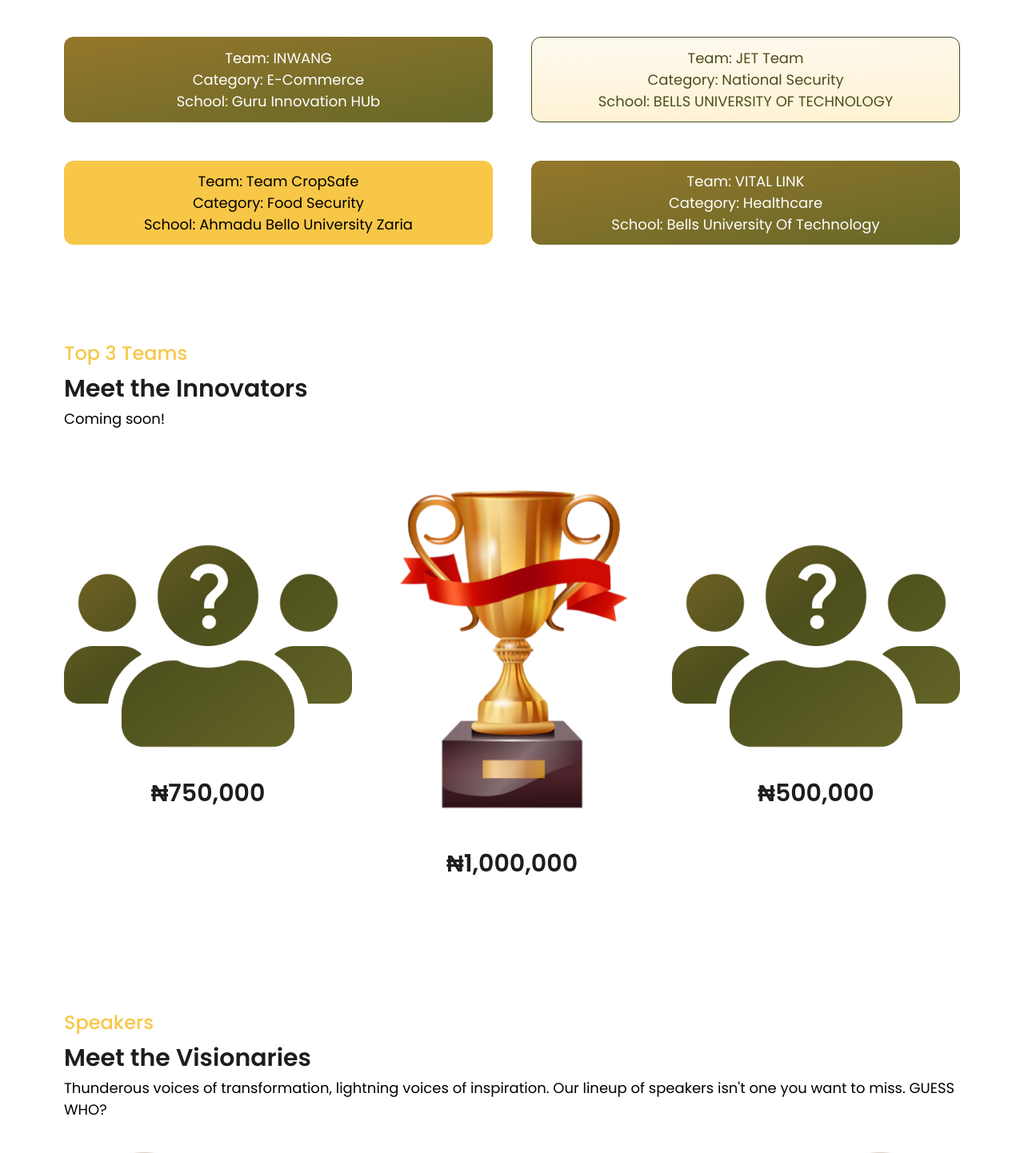
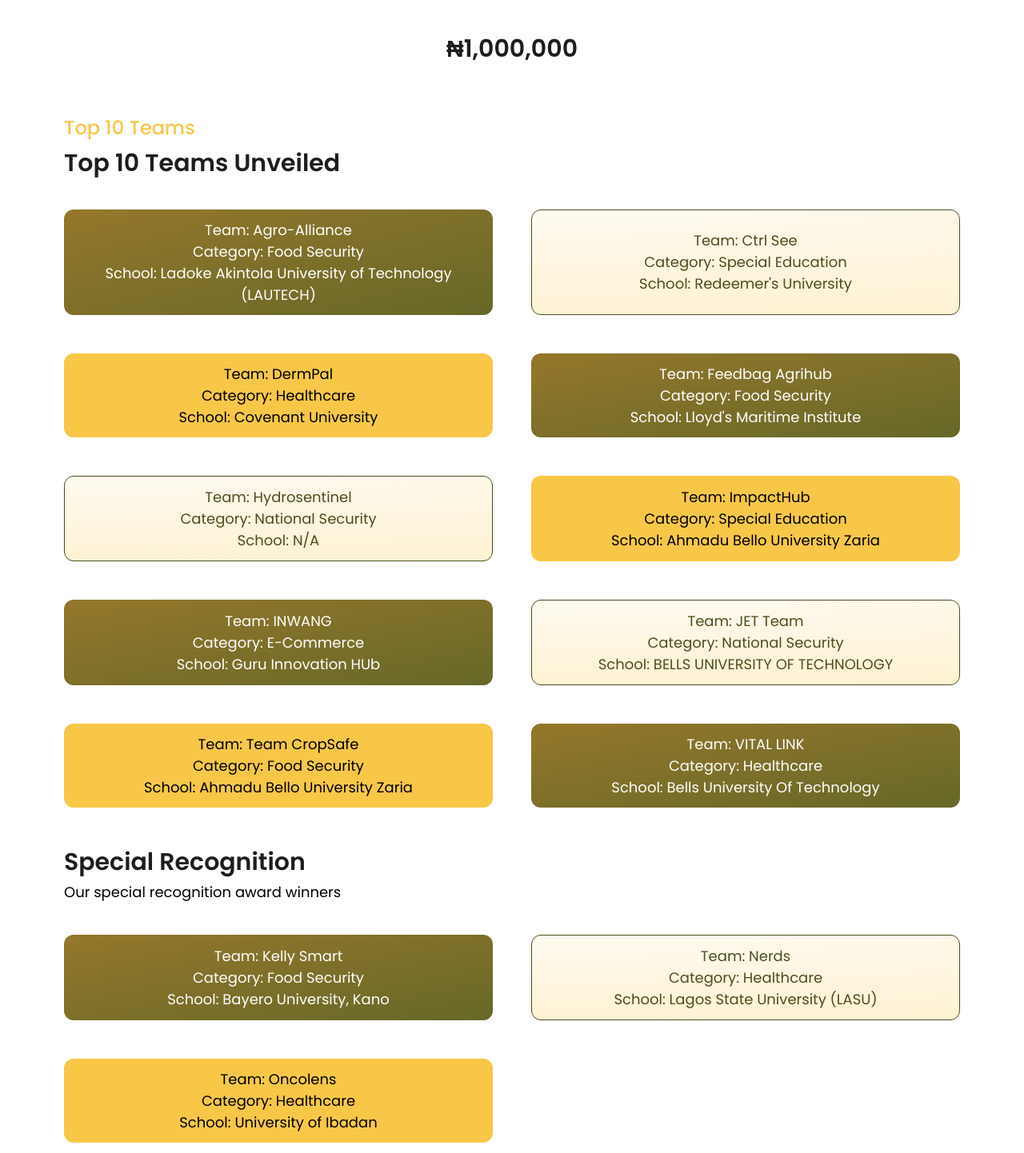
Before and after one commit to Moshood-Kausar/rain-summit, a Next.js app: page / in a window 1280 px wide. Shown: the part 2115-3557 px from the top of the page at 80% size. Built offline with nearby package versions, Linux system fonts and the light colour scheme.

Commit message:
update: rearranged the cups and finalist and added special recogntion awards

```diff
--- a/app/components/Finalist.jsx
+++ b/app/components/Finalist.jsx
@@ -35,9 +35,46 @@
     { name: 'VITAL LINK', school: 'Bells University Of Technology', category: 'Healthcare' }
   ];
 
+  const specialRecognition = [
+  { name: 'Kelly Smart', category: 'Food Security', school: 'Bayero University, Kano', specialRecognition: null },
+  { name: 'Nerds', category: 'Healthcare', school: 'Lagos State University (LASU)', specialRecognition: null },
+  { name: 'Oncolens', category: 'Healthcare', school: 'University of Ibadan', specialRecognition: null }
+];
+
   return (
-    <main className="flex flex-col gap-10 py-5 md:py-20" id="top-ten">
-      <div className="">
+    <main className="flex flex-col gap-10 py-5 md:py-20" id="top-three">
+      <div>
+        <h3 className="text-primary text-xs md:text-2xl font-medium">
+          Top 3 Teams
+        </h3>
+
+        <div>
+          <h4 className="text-dark mt-2.5 text-lg md:text-3xl font-semibold">
+            Meet the Innovators
+          </h4>
+          <p className="text-sm md:text-lg mt-1.5">{`Which 3 teams will rise to the top and claim the cash prize?`}</p>
+        </div>
+      </div>
+
+      <div className="grid grid-cols-3 place-items-center gap-5">
+        {teamList.map((speaker) => (
+          <div key={speaker.id} className="flex flex-col items-center gap-2">
+            <Image
+              src={speaker.profile}
+              alt="Speaker-profile"
+              width={200}
+              height={200}
+              className="flex w-auto"
+            />
+
+            <p className="text-dark mt-2.5 text-lg md:text-3xl font-semibold">
+              {speaker.price}
+            </p>
+          </div>
+        ))}
+      </div>
+
+      <div className="pt-5" id="top-ten">
         <h3 className="text-primary text-xs md:text-2xl font-medium">
           Top 10 Teams
         </h3>
@@ -46,7 +83,6 @@
           <h4 className="text-dark mt-2.5 text-lg md:text-3xl font-semibold">
             Top 10 Teams Unveiled
           </h4>
-          <p className="text-sm md:text-lg mt-1.5">{`Which 3 teams will rise to the top and claim the cash prize?`}</p>
         </div>
       </div>
 
@@ -68,37 +104,33 @@
             </div>
           ))}
         </div>
-      <div className="pt-5 md:pt-20">
-        <h3 className="text-primary text-xs md:text-2xl font-medium">
-          Top 3 Teams
-        </h3>
+        <div>
+          <div>
+            <h4 className="text-dark mt-2.5 text-lg md:text-3xl font-semibold">
+              Special Recognition
+            </h4>
+            <p className="text-sm md:text-lg mt-1.5">{`Our special recognition award winners`}</p>
+          </div>
+          <div className="grid grid-cols-1 md:grid-cols-2 gap-4 md:gap-12 mt-10">
+          {specialRecognition.map((item, index) => (
+            <div
+              key={index}
+              className={`px-6 py-3 rounded-xl w-full min-h-14 md:min-h-[70px] flex flex-col justify-center items-center text-center ${
+                index % 3 === 0
+                ? "text-white bg-gradient-to-br from-[#95772B] to-[#666828]"
+                : index % 3 === 1 ?
+                "text-[#4C4E1C] border border-[#4C4E1C] bg-hero"
+                  : "bg-[#F8C748]"
+              }`}
+            >
+              <p className="text-sm md:text-lg">Team: {item.name}</p>
+              <p className="text-sm md:text-lg">Category: {item.category}</p>
+              <p className="text-sm md:text-lg">School: {item.school}</p>
+            </div>
+          ))}
+        </div>
+        </div>
 
-        <div>
-          <h4 className="text-dark mt-2.5 text-lg md:text-3xl font-semibold">
-            Meet the Innovators
-          </h4>
-          <p className="text-sm md:text-lg mt-1.5">{`Coming soon!`}</p>
-        </div>
-      </div>
-
-
-      <div className="grid grid-cols-3 place-items-center gap-5">
-        {teamList.map((speaker) => (
-          <div key={speaker.id} className="flex flex-col items-center gap-2">
-            <Image
-              src={speaker.profile}
-              alt="Speaker-profile"
-              width={200}
-              height={200}
-              className="flex w-auto"
-            />
-
-            <p className="text-dark mt-2.5 text-lg md:text-3xl font-semibold">
-              {speaker.price}
-            </p>
-          </div>
-        ))}
-      </div>
     </main>
   );
 }
```
